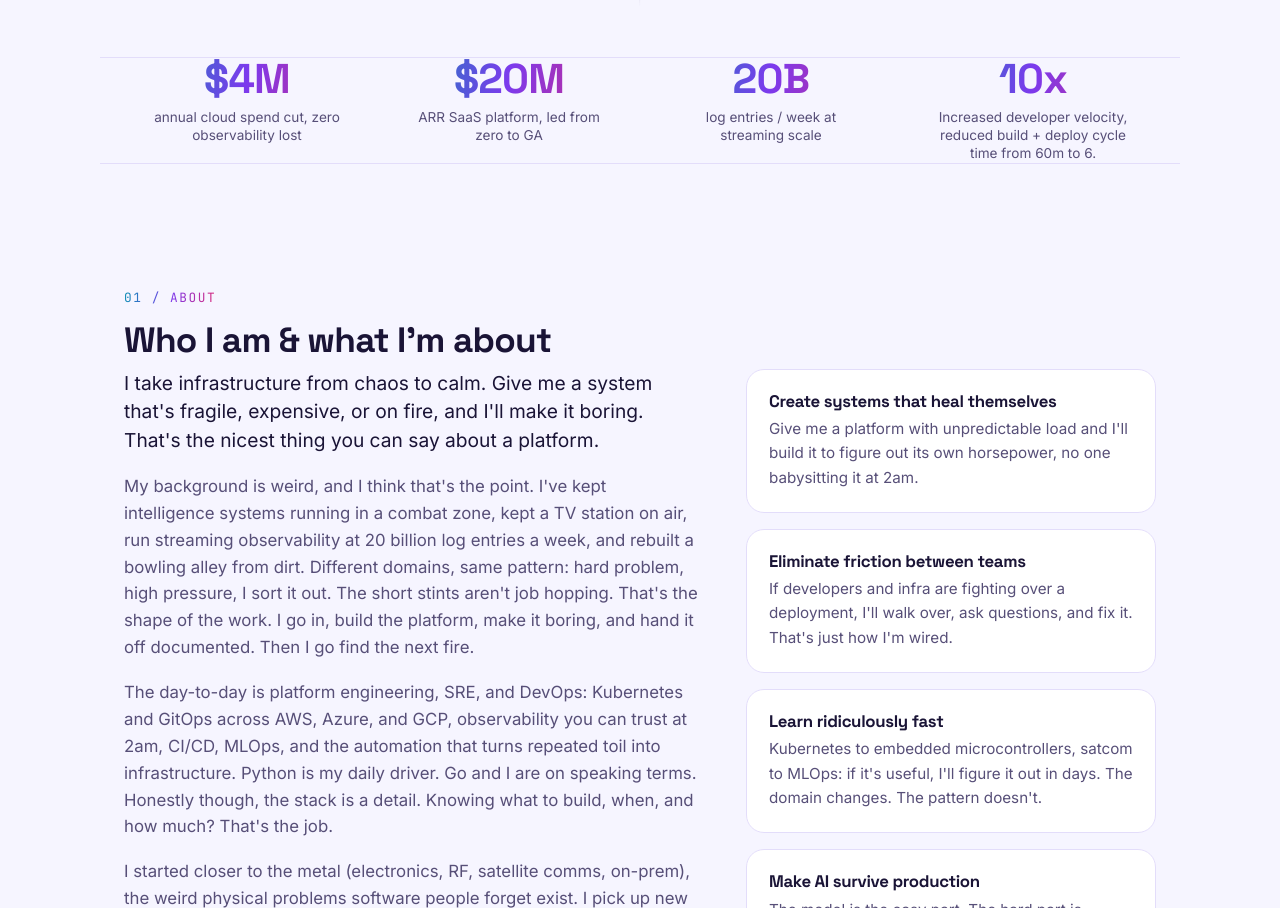
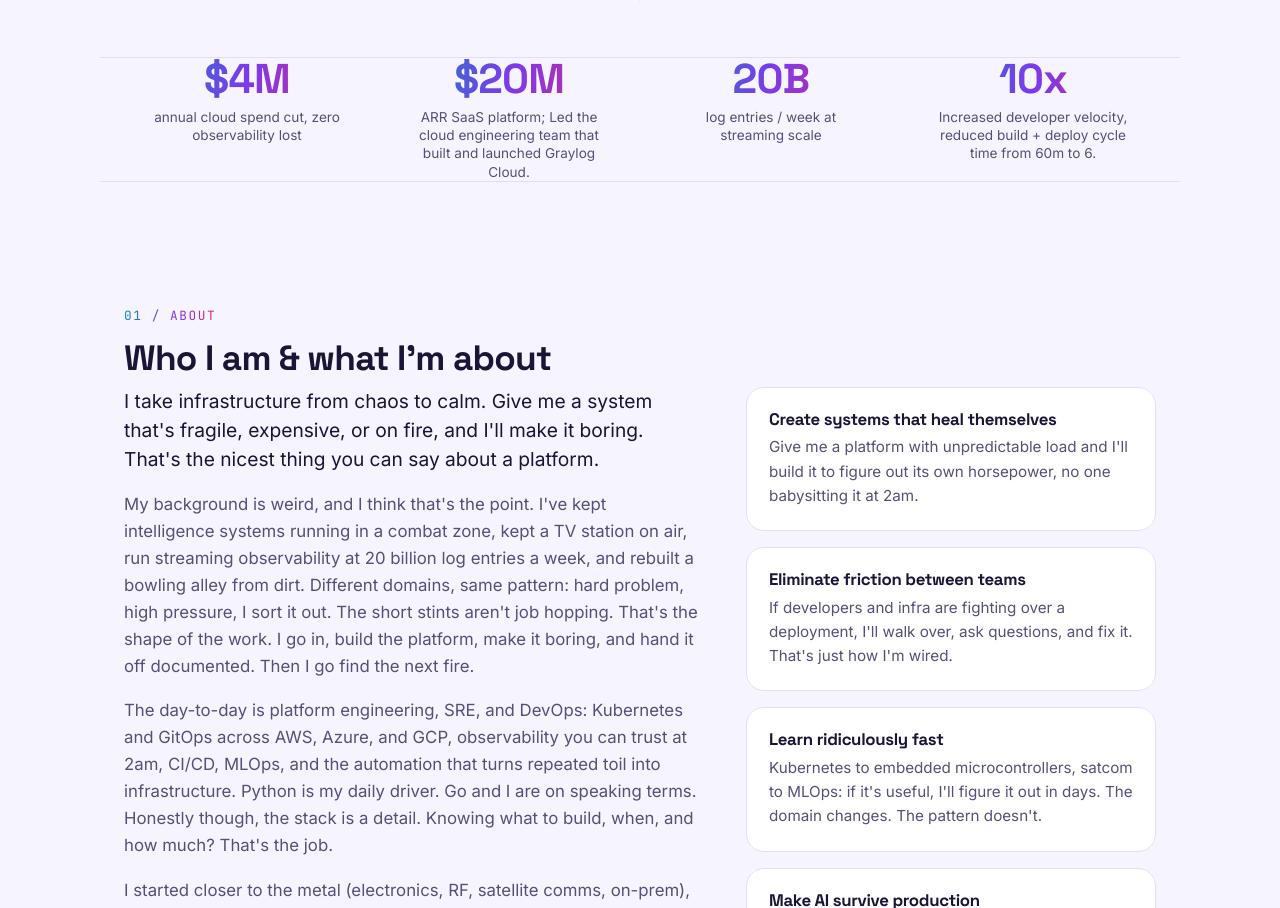
Before and after one commit to nicholas-a-hall/nicholas-a-hall.github.io, a React (Vite) app: page / in a window 1280 px wide. Shown: the part 876-1784 px from the top of the page. Built offline with nearby package versions, Linux system fonts and the light colour scheme.

Commit message:
update hero copy

```diff
--- a/src/data/content.js
+++ b/src/data/content.js
@@ -31,7 +31,7 @@ export const profile = {
 // best numbers in the first screen instead of digging for them.
 export const metrics = [
   { value: '$4M', label: 'annual cloud spend cut, zero observability lost' },
-  { value: '$20M', label: 'ARR SaaS platform, led from zero to GA' },
+  { value: '$20M', label: 'ARR SaaS platform; Led the cloud engineering team that built and launched Graylog Cloud.' },
   { value: '20B', label: 'log entries / week at streaming scale' },
   { value: '10x', label: 'Increased developer velocity, reduced build + deploy cycle time from 60m to 6.' },
 ]
```
